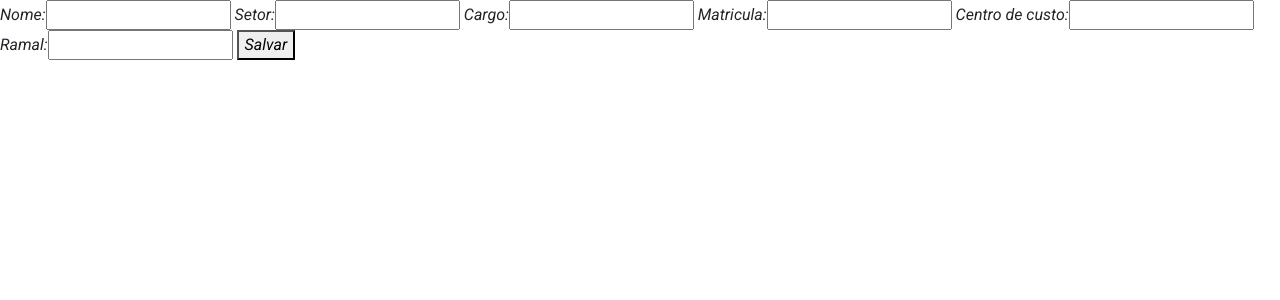
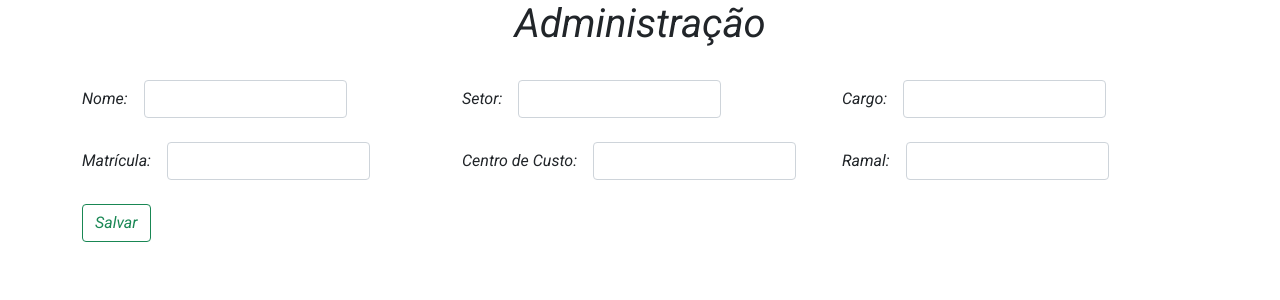
Before and after one commit to antoniocirilo/projeto, a Django app: page /ramais/admin/cadastro in a window 1280 px wide. Shown: the top 300 px of the page. Run offline with Django 3.2, Linux system fonts and the light colour scheme; some libraries are stand-ins or nearby versions.

Commit message:
estáticos de cadastro

```diff
--- a/Estivas/Estivas/settings.py
+++ b/Estivas/Estivas/settings.py
@@ -37,6 +37,7 @@ INSTALLED_APPS = [
     'django.contrib.sessions',
     'django.contrib.messages',
     'django.contrib.staticfiles',
+    'widget_tweaks',
     'ramais',
 ]
 
--- a/Estivas/ramais/templates/cadastro.html
+++ b/Estivas/ramais/templates/cadastro.html
@@ -1,14 +1,88 @@
 {% extends "base.html" %}
 {% load static %}
+{% load widget_tweaks %}
 
 {% block titulo %}
 <title>Administrar Ramal</title>
 {% endblock %}
 
 {% block conteudo %}
+<div class="container">
+	<div class="row">
+		<div class="col-md-12 col-12">
+			<h1 class="text-center">Administração</h1>
+		</div>
+	</div>
+	<br>
 <form method="post">
 	{% csrf_token %}
-	{{formulario}}
-	<button type="submit">Salvar</button>
+	<div class="row">
+		<div class="col-md-4 col-12">
+			<div class="row g-3 align-items-center">
+		<div class="col-auto">
+			<label for="inputPassword6" class="col-form-label">Nome:</label>
+		</div>
+		<div class="col-auto">
+			{% render_field formulario.nome class="form-control"%}
+		</div>
+	</div>
+		</div>
+		<div class="col-md-4 col-12">
+			<div class="row g-3 align-items-center">
+		<div class="col-auto">
+			<label for="inputPassword6" class="col-form-label">Setor:</label>
+		</div>
+		<div class="col-auto">
+			{% render_field formulario.setor class="form-control"%}
+		</div>
+	</div>
+		</div>
+		<div class="col-md-4 col-12">
+			<div class="row g-3 align-items-center">
+		<div class="col-auto">
+			<label for="inputPassword6" class="col-form-label">Cargo:</label>
+		</div>
+		<div class="col-auto">
+			{% render_field formulario.cargo class="form-control"%}
+		</div>
+	</div>
+		</div>
+	</div>
+	<br>
+	<div class="row">
+		<div class="col-md-4 col-12">
+			<div class="row g-3 align-items-center">
+		<div class="col-auto">
+			<label for="inputPassword6" class="col-form-label">Matrícula:</label>
+		</div>
+		<div class="col-auto">
+			{% render_field formulario.matricula class="form-control"%}
+		</div>
+	</div>
+		</div>
+		<div class="col-md-4 col-12">
+			<div class="row g-3 align-items-center">
+		<div class="col-auto">
+			<label for="inputPassword6" class="col-form-label">Centro de Custo:</label>
+		</div>
+		<div class="col-auto">
+			{% render_field formulario.cc class="form-control"%}
+		</div>
+	</div>
+		</div>
+		<div class="col-md-4 col-12">
+			<div class="row g-3 align-items-center">
+		<div class="col-auto">
+			<label for="inputPassword6" class="col-form-label">Ramal:</label>
+		</div>
+		<div class="col-auto">
+			{% render_field formulario.ramal class="form-control"%}
+		</div>
+	</div>
+		</div>
+	</div>
+	<br />
+	<button type="submit" class="btn btn-outline-success">Salvar</button>
 </form>
+</div>
 {% endblock %}
```
Also changed, not shown: Estivas/db.sqlite3.
